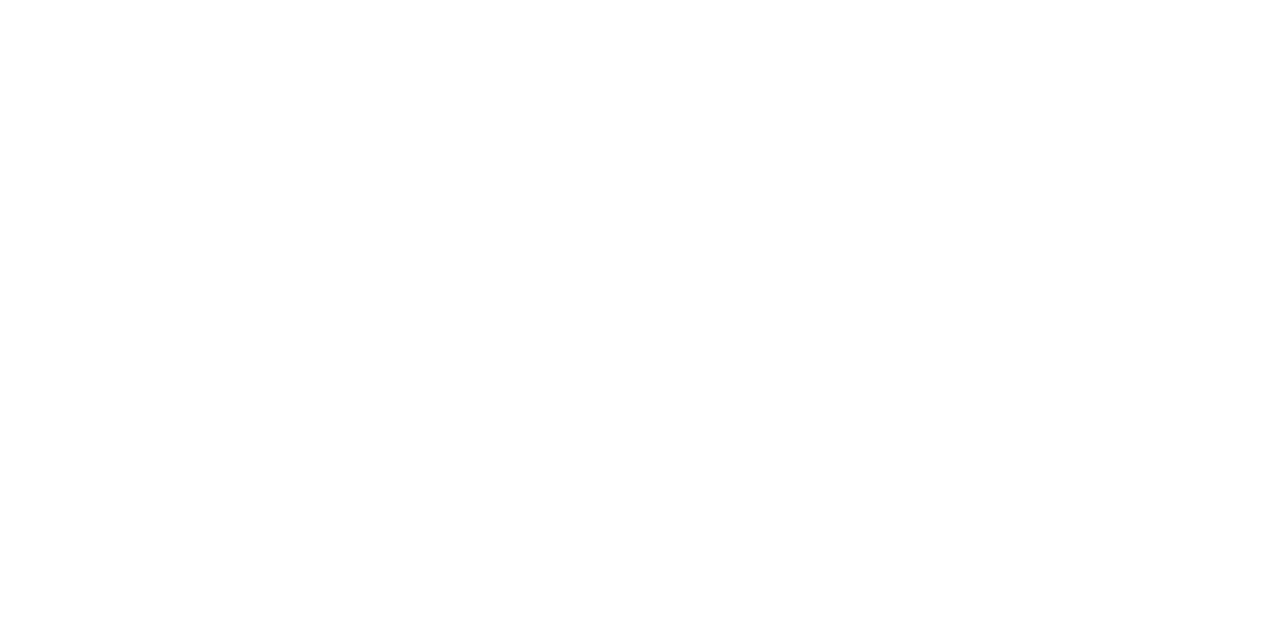
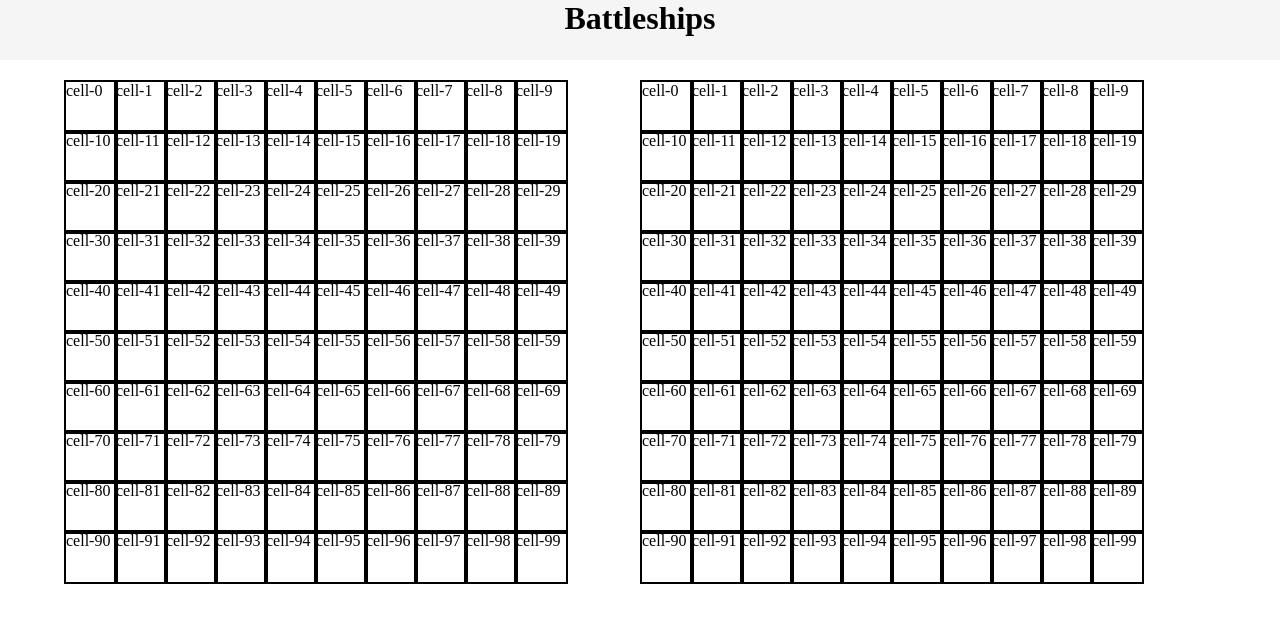
Before and after one commit to HenryTabima/battleships, a website built with webpack: page dist/index.html in a window 1280 px wide. Built offline with nearby package versions, Linux system fonts and the light colour scheme.

Commit message:
board layout with grids

```diff
--- a/package.json
+++ b/package.json
@@ -5,7 +5,6 @@
   "main": "index.js",
   "scripts": {
     "test": "jest",
-    "jest": "jest --watch",
     "test:watch": "jest --watch",
     "build": "webpack --mode=production",
     "watch": "webpack --watch",
--- a/src/index.js
+++ b/src/index.js
@@ -1 +1,23 @@
 import './styles.scss'
+
+const mainContainer = document.getElementById('main')
+document.addEventListener('DOMContentLoaded', () => {
+  presentBoards()
+  presentBoards()
+})
+
+function presentBoards() {
+  const compGrid = document.createElement('div')
+  compGrid.classList.add('board-container')
+
+  let gridCells = ``
+
+  for (let i = 0; i < 100; i++) {
+    gridCells += `<div class="cell cell-${i}">cell-${i}</div>`
+  }
+  compGrid.innerHTML = gridCells
+
+  mainContainer.appendChild(compGrid)
+
+
+}
--- a/src/styles.scss
+++ b/src/styles.scss
@@ -0,0 +1,31 @@
+*{
+  padding: 0%;
+  margin: 0%;
+}
+.header{
+  background: whitesmoke;
+  height: 60px;
+  margin-bottom: 20px;
+  text-align: center;
+}
+.main{
+  display: flex;
+  width: 90%;
+  margin: auto;
+
+
+
+  .board-container{
+    display: grid;
+    grid-template-columns: repeat(10, 50px);
+    grid-template-rows: repeat(10, 50px);
+    width: 100%;
+
+    .cell{
+      height: 100%;
+      width: 100%;
+      border: 2px solid black;
+      // padding: 20px;
+    }
+  }
+}
```
Also changed, not shown: dist/index.html.
